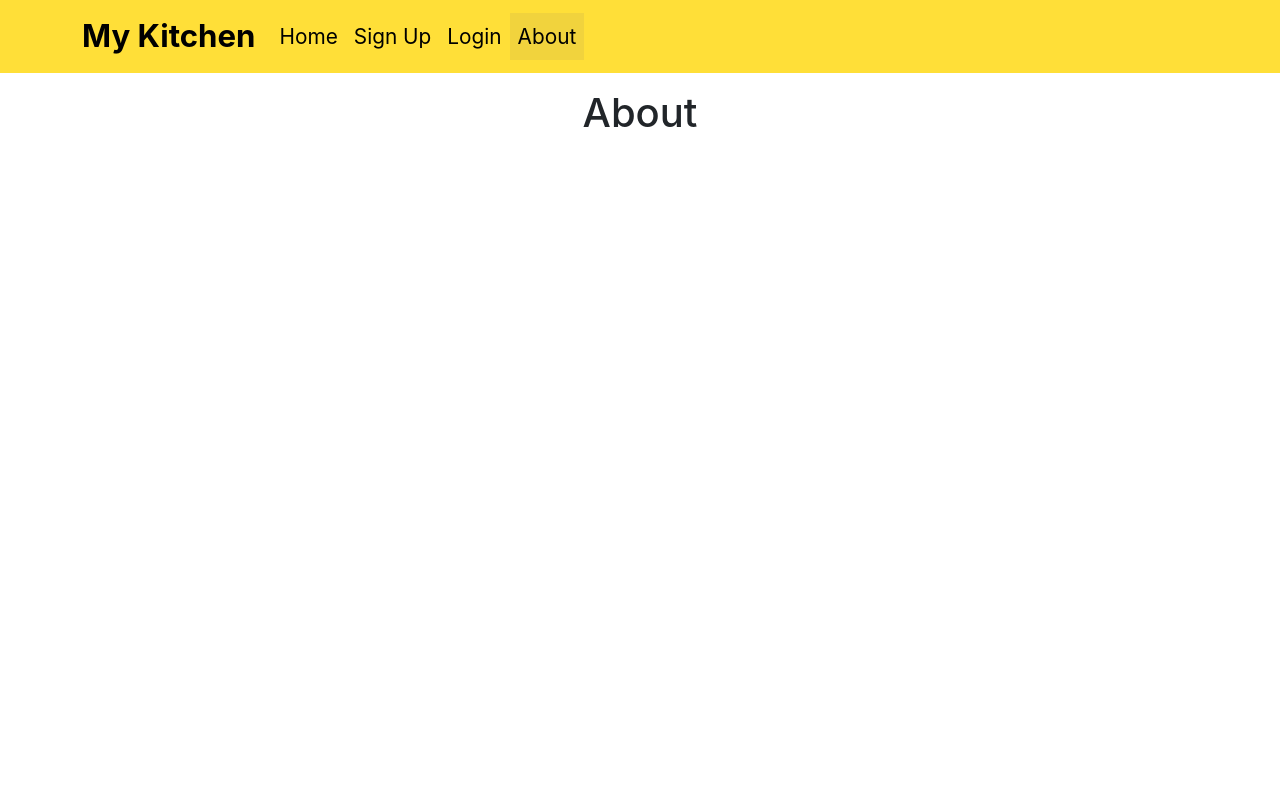
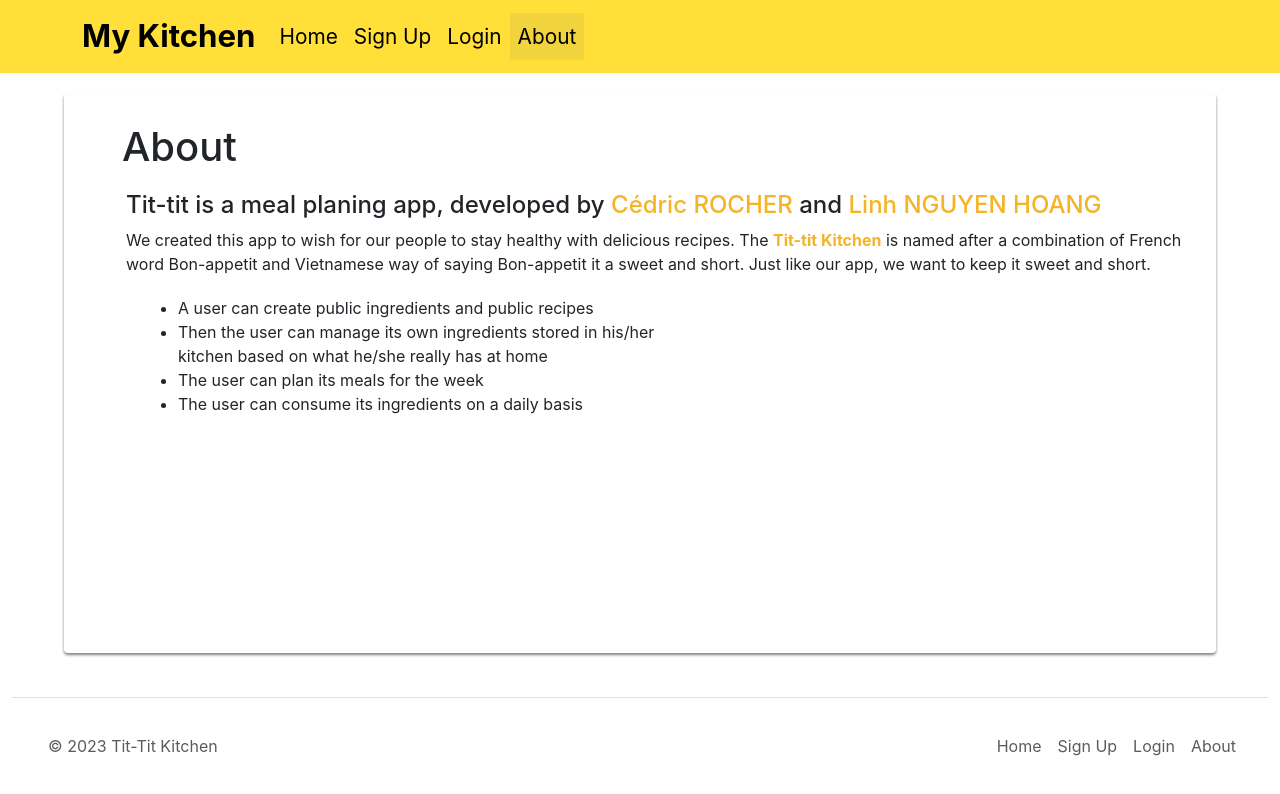
Before and after one commit to ironhack-project-3-pair/project3-MERN-recipes-client, a React (Create React App) app: page /about in a window 1280 px wide. Shown: the top 794 px of the page. Built offline with nearby package versions, Linux system fonts and the light colour scheme.

Commit message:
chore and styles: home, about, footer

```diff
--- a/src/App.js
+++ b/src/App.js
@@ -2,6 +2,7 @@ import './App.css';
 import { Routes, Route } from 'react-router-dom';
 
 import AppNavbar from './components/Navbar';
+import Footer from './components/Footer';
 import HomePage from './pages/HomePage';
 import RecipesListPage from './pages/RecipesListPage';
 import RecipeDetailsPage from './pages/RecipeDetailsPage';
@@ -21,7 +22,7 @@ import { RecipesProviderWrapper } from './context/recipes.context.js';
 
 function App() {
   return (
-    <div className="App">
+    <div className="App d-flex flex-column min-vh-100">
       <header className="App-header">
         <AppNavbar />
       </header>
@@ -44,7 +45,9 @@ function App() {
         </Routes>
 
       </RecipesProviderWrapper>
-
+      <footer className="App-footer mt-auto w-100 ">
+        <Footer />
+      </footer>
     </div>
   );
 }
--- /dev/null
+++ b/src/components/Footer.js
@@ -0,0 +1,39 @@
+import React from 'react';
+import { Container, Row, Col, Nav } from 'react-bootstrap';
+import { Link, NavLink } from 'react-router-dom';
+
+const Footer = () => {
+    return (
+        <Container fluid>
+            <footer className="d-flex flex-wrap justify-content-between align-items-center py-3 my-4 border-top">
+                <Col md={4} className="text-start mb-0 text-muted ps-3">
+                    <p>&copy; {new Date().getFullYear()} Tit-Tit Kitchen</p>
+                </Col>
+
+                <Col md={4} className="d-flex align-items-center justify-content-center mb-3 mb-md-0 me-md-auto link-dark text-decoration-none">
+                    <Link to="/">
+                    </Link>
+                </Col>
+
+                <Col md={4} className="d-flex justify-content-end pe-4">
+                    <Nav className="nav">
+                        <Nav.Item className="nav-item">
+                            <Nav.Link as={NavLink} to="/" className="nav-link px-2 text-muted">Home</Nav.Link>
+                        </Nav.Item>
+                        <Nav.Item className="nav-item">
+                            <Nav.Link as={NavLink} to="/signup" className="nav-link px-2 text-muted">Sign Up</Nav.Link>
+                        </Nav.Item>
+                        <Nav.Item className="nav-item">
+                            <Nav.Link as={NavLink} to="/login" className="nav-link px-2 text-muted">Login</Nav.Link>
+                        </Nav.Item>
+                        <Nav.Item className="nav-item">
+                            <Nav.Link as={NavLink} to="/about" className="nav-link px-2 text-muted">About</Nav.Link>
+                        </Nav.Item>
+                    </Nav>
+                </Col>
+            </footer>
+        </Container>
+    );
+};
+
+export default Footer;
--- a/src/index.css
+++ b/src/index.css
@@ -17,69 +17,6 @@ a {
   color: black;
 }
 
-/* button, */
-/* select {
-  padding: 5px 10px;
-  min-width: 50px;
-  margin: 5px;
-  font-size: 18px;
-} */
-
-/* label {
-  width: 200px;
-  display: block;
-} */
-
-/* input,
-textarea {
-  width: 200px;
-  padding: 10px;
-  display: inline-block;
-  margin: 10px;
-} */
-
-/* .Navbar {
-  background: #ffdf38;
-  color: black;
-  padding: 0px 20px;
-  box-shadow: 0px 1px 2px gray;
-  width: 100%;
-  margin-bottom: 15px;
-  padding: 5px;
-}
-.Navbar a {
-  text-decoration: none;
-  font-weight: bolder;
-}
-.Navbar li {
-  list-style: none;
-  color: white;
-  font-size: 24px;
-  font-weight: 600;
-} */
-/*
-.RecipeCard.card {
-  width: 220px;
-  padding: 10px;
-  box-shadow: 0px 2px 3px grey;
-  margin: 0 auto;
-  margin-bottom: 20px;
-  background: #94a7c8;
-  border-radius: 4px;
-} */
-
-
-/* .RecipeCard h3 {
-  text-align: left;
-} */
-
-/* .RecipeCard a {
-  text-decoration: none;
-} */
-
-/* .RecipeCard a:hover {
-  text-shadow: 0px 2px 3px #ffdf38;
-} */
 
 
 .EditRecipePage,
@@ -96,91 +33,11 @@ textarea {
   border-radius: 4px;
 }
 
-/* .EditIngredientPage,
-.EditRecipePage {
-  background-color: rgb(239, 196, 88);
-} */
 
-/* .AddIngredient form, */
-/* .AddRecipe form */
-/* .EditIngredientPage form,
-.EditRecipePage form {
-  display: flex;
-  flex-direction: column;
-  align-items: center;
-} */
-
-/* .AddIngredient button,
-.AddRecipe button {
-  display: block;
-} */
-
-/* .ingredient-label {
-  width: 400px;
-  display: flex;
-  justify-content: center;
-  align-items: center;
-} */
-
-/* .ingredient-label button {
-  border: 0.5px solid rgba(0, 0, 0, 0.192);
-  padding: 0;
-  margin-left: 5px;
-  background: none;
-  width: 1em;
-  color: inherit;
-  font: 2em;
-  font-weight: bolder;
-  cursor: pointer;
-  outline: inherit;
-} */
-/* .ingredient-row {
-  display: flex;
-  align-items: center;
-  justify-content: center;
-} */
 
 .ingredient-row > div {
   flex: 1;
 }
-
-/* .ingredient-row button {
-  margin-left: 10px;
-} */
-/* .option-input {
-  margin: 2px;
-  padding: 2px;
-
-  width: 190px;
-}
-.qty-label {
-  width: 100px;
-}
-.qty-input {
-  margin: 2px;
-  padding: 5px;
-  width: 50px;
-} */
-
-/* .IngredientCard {
-  background-color: #ffde381a;
-  list-style: none;
-} */
-/* .IngredientCard a {
-  margin: 20px;
-  text-decoration: none;
-} */
-
-/* .IngredientCard a:hover {
-  font-weight: bolder;
-} */
-
-/* .WeekPlan-day-wrapper {
-  border: 3px solid #f5d328;
-} */
-
-
-
 
 
 
@@ -226,7 +83,7 @@ textarea {
 }
 
 .link-hover:hover {
-  color: #ffdf38;
+  color: rgb(255, 223, 56);
   text-shadow: 1px 1px 2px #f5b428;
   transform: translateY(-3px);
 }
@@ -245,3 +102,65 @@ textarea {
   text-shadow: 1px 1px 2px #f5b428;
   transform: translateY(-3px);
 }
+
+.HomePage .carousel img {
+  height: 40vh;
+  object-fit: center;
+}
+
+.HomePage {
+  border: 1px solid grey;
+  box-shadow: 0px 2px 3px grey;
+  width: 90vw;
+  margin: 0 auto;
+  margin-bottom: 20px;
+  padding: 10px;
+  border-radius: 4px;
+}
+
+
+.HomePage h1 {
+  margin: 30px 50px 30px 50px;
+}
+.HomePage img {
+  margin: 30px ;
+  width: 600px;
+  box-shadow: 0px 2px 3px grey;
+}
+.HomePage h3 {
+  margin: 30px 50px 30px 50px;
+}
+
+.AboutPage{
+  box-shadow: 0px 2px 3px grey;
+  width: 90vw;
+  height: 70vh;
+  margin: 20px auto;
+  margin-bottom: 20px;
+  padding: 10px;
+  border-radius: 4px;
+  text-align: start;
+}
+.AboutPage a{
+  text-decoration: none;
+  color: #f5b428;
+}
+
+.AboutPage a:hover{
+  text-decoration: underline;
+  color: #000000;
+}
+.AboutPage span{
+  color: #f5b428;
+  font-weight: bolder;
+}
+.AboutPage div, p{
+  margin: 20px;
+}
+.AboutPage ul{
+  margin: 20px;
+}
+.AboutPage li{
+  width: 40vw;
+  text-align: start;
+}
--- a/src/pages/AboutPage.js
+++ b/src/pages/AboutPage.js
@@ -5,6 +5,19 @@ const AboutPage = () => {
     <div className="AboutPage">
       <Container>
         <h1 className="m-3">About</h1>
+
+        <p>
+          <h4>Tit-tit is a meal planing app, developed by <a href="https://github.com/hymced">Cédric ROCHER</a> and <a href="https://github.com/linhvnde">Linh NGUYEN HOANG</a> </h4>
+          We created this app to wish for our people to stay healthy with delicious recipes. The <span>Tit-tit Kitchen</span> is named after a combination of French word Bon-appetit and Vietnamese way of saying Bon-appetit it a sweet and short. Just like our app, we want to keep it sweet and short.
+          <br />
+          <ul>
+            <li>A user can create public ingredients and public recipes</li>
+            <li>Then the user can manage its own ingredients stored in his/her kitchen based on what he/she really has at home</li>
+            <li>The user can plan its meals for the week</li>
+            <li>The user can consume its ingredients on a daily basis</li>
+          </ul>
+        </p>
+
       </Container>
     </div>
   );
--- a/src/pages/HomePage.js
+++ b/src/pages/HomePage.js
@@ -1,11 +1,39 @@
 import { Container } from "react-bootstrap";
 
+import Carousel from 'react-bootstrap/Carousel';
+import { Link } from "react-router-dom";
+
 function HomePage() {
-    return (
-      <Container>
-        <h1 className="m-3">Home Page</h1>
-      </Container>
-    );
-  }
 
-  export default HomePage;
+  return (
+    <div className="HomePage">
+      <h1>Welcome to Tit-Tit Kitchen</h1>
+      <h4></h4>
+      <div className="">
+        <h3 className="card-title">Stay Healthy With Delicious Recipes</h3>
+        <img src="https://res.cloudinary.com/dbnedjfqu/image/upload/v1688721457/ironhack-project3-mern-recipes/screenshots/recipes_gyzeky.png" alt="Screen shot Recipes Library" />
+      </div>
+      <div className="">
+        <h3 className="card-title">Get Control On Your Ingredients</h3>
+        <img src="https://res.cloudinary.com/dbnedjfqu/image/upload/v1688721456/ironhack-project3-mern-recipes/screenshots/kitchen_cdb58g.png" alt="Screen shot My Kitchen" />
+      </div>
+      <div className="">
+        <h3 className="card-title">Or Explore Our Ingredients</h3>
+        <img src="https://res.cloudinary.com/dbnedjfqu/image/upload/v1688721456/ironhack-project3-mern-recipes/screenshots/ingredients_msdfav.png" alt="Screen shot Ingredients" />
+      </div>
+      <div className="">
+        <h3 className="card-title">Plan Your Healthy Meals with Week Plan</h3>
+        <img src="https://res.cloudinary.com/dbnedjfqu/image/upload/v1688721456/ironhack-project3-mern-recipes/screenshots/week-plan_ftqjw0.png" alt="Screen shot week plan" />
+      </div>
+      <div className="">
+        <h3 className="card-title">Lets Tit-Tit</h3>
+        <p><Link to="/signup">Signup</Link> if you dont have Account</p>
+        <p><Link to="/login">Login</Link> if you have Account</p>
+
+
+      </div>
+    </div>
+  )
+}
+
+export default HomePage;
```
